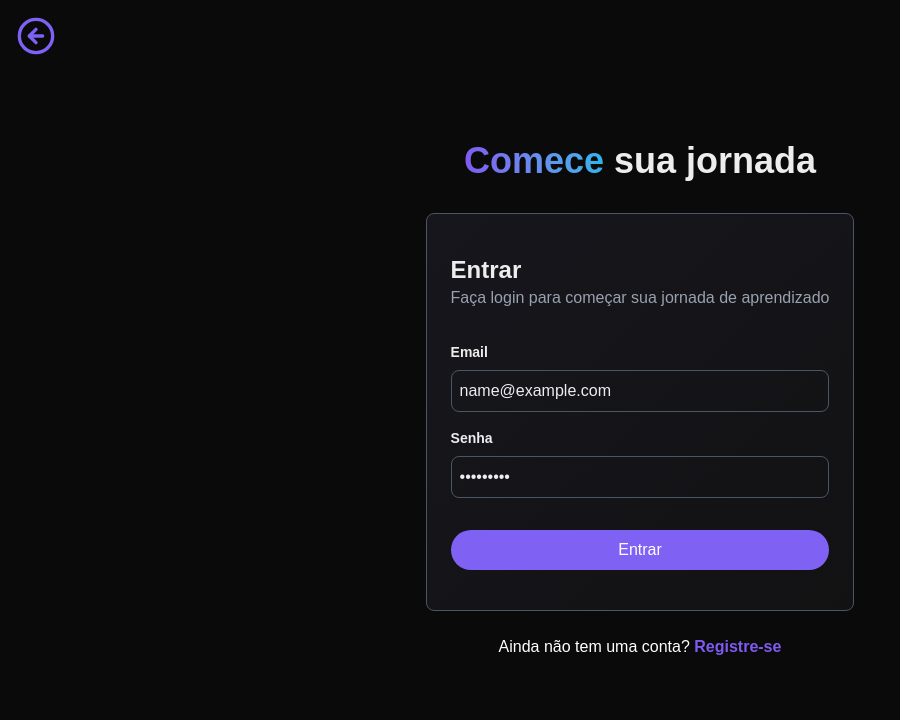
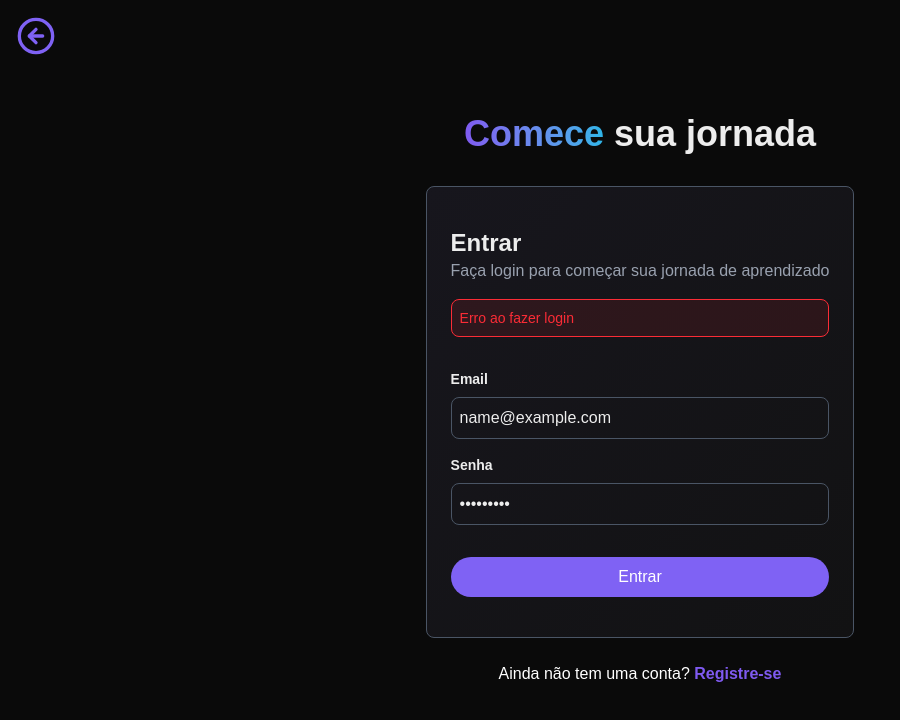
Before and after one commit to ViniNathan/glossary-app, a Next.js app in the folder frontend/: page /login in a window 1280 px wide. Both pictures are taken after typing "name@example.com", "Sample123" into the empty fields and a click on the button "Entrar". Shown: the top 720 px of the page, without its empty margins (0-900 px from the left). Built offline with nearby package versions, Linux system fonts and the light colour scheme; no server answers.

Commit message:
feat: enhance login page with form handling and error display

```diff
--- a/frontend/src/app/(public)/login/page.tsx
+++ b/frontend/src/app/(public)/login/page.tsx
@@ -1,13 +1,44 @@
 "use client";
 import Link from "next/link";
-import React from "react";
+import { useRouter } from "next/navigation";
+import React, { useState } from "react";
 import { FiArrowLeftCircle } from "react-icons/fi";
 
+import type { LoginRequest } from "@/types/auth";
+
+import { authService } from "@/services/auth";
+
 function LoginPage() {
-  const handleLogin = (event: React.FormEvent) => {
+  const router = useRouter();
+  const [formData, setFormData] = useState<LoginRequest>({
+    email: "",
+    password: "",
+  });
+  const [error, setError] = useState<string>("");
+  const [isLoading, setIsLoading] = useState(false);
+
+  const handleChange = (e: React.ChangeEvent<HTMLInputElement>) => {
+    const { name, value } = e.target;
+    setFormData(prev => ({ ...prev, [name]: value }));
+  };
+
+  const handleLogin = async (event: React.FormEvent) => {
     event.preventDefault();
-    // Implementar a logica de login aqui
-    console.log("Login form submitted");
+    setError("");
+    setIsLoading(true);
+
+    try {
+      const response = await authService.login(formData);
+      localStorage.setItem("token", response.token);
+      localStorage.setItem("user", JSON.stringify(response.user));
+      router.push("/dashboard");
+    }
+    catch (err: any) {
+      setError(err.response?.data?.message || "Erro ao fazer login");
+    }
+    finally {
+      setIsLoading(false);
+    }
   };
 
   return (
@@ -25,25 +56,39 @@
           <h1 className="text-xl font-bold md:text-2xl">Entrar</h1>
           <p className="text-sm text-gray-400 md:text-base">Faça login para começar sua jornada de aprendizado</p>
 
-          <form className="flex flex-col gap-3 mt-6 md:gap-4 md:mt-8">
+          {error && (
+            <div className="mt-4 p-2 bg-red-500/10 border border-red-500 rounded-lg text-red-500 text-sm">
+              {error}
+            </div>
+          )}
+
+          <form onSubmit={handleLogin} className="flex flex-col gap-3 mt-6 md:gap-4 md:mt-8">
             <label htmlFor="email" className="text-xs font-semibold md:text-sm md:mb-[-0.5rem]">Email</label>
             <input
               type="email"
+              name="email"
+              value={formData.email}
+              onChange={handleChange}
               placeholder="seu@email.com"
               className="border border-gray-600 rounded-lg p-2 bg-transparent text-sm md:text-base"
+              required
             />
             <label htmlFor="password" className="text-xs font-semibold md:text-sm md:mb-[-0.5rem]">Senha</label>
             <input
               type="password"
+              name="password"
+              value={formData.password}
+              onChange={handleChange}
               placeholder="••••••••"
               className="border border-gray-600 rounded-lg p-2 bg-transparent text-sm md:text-base"
+              required
             />
             <button
               type="submit"
-              className="mt-3 bg-[#7f62f4] text-white rounded-3xl p-2 text-sm md:text-base md:mt-4"
-              onClick={handleLogin}
+              disabled={isLoading}
+              className="mt-3 bg-[#7f62f4] text-white rounded-3xl p-2 text-sm md:text-base md:mt-4 disabled:opacity-50 disabled:cursor-not-allowed"
             >
-              Entrar
+              {isLoading ? "Entrando..." : "Entrar"}
             </button>
           </form>
         </div>
@@ -54,7 +99,6 @@
         </Link>
       </div>
     </>
-
   );
 }
 
```
